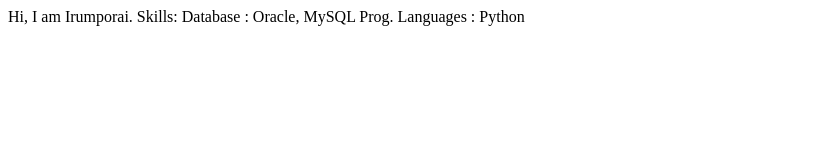
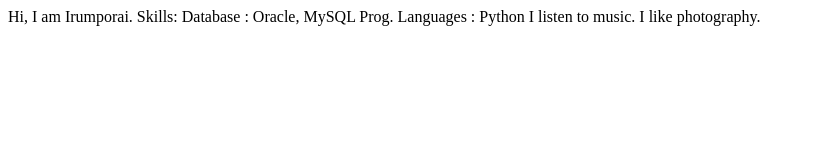
Before and after one commit to Irumporai1/ai-site, a plain HTML site: page index.html in a window 1280 px wide. Shown: the whole page, without its empty margins (0-815 px from the left). Drawn offline with Linux system fonts and the light colour scheme.

Commit message:
Added Interests

```diff
--- a/index.html
+++ b/index.html
@@ -13,6 +13,7 @@
     Skills:
     Database : Oracle, MySQL
     Prog. Languages : Python
+    I listen to music. I like photography.
 </body>
 
 </html>
```
